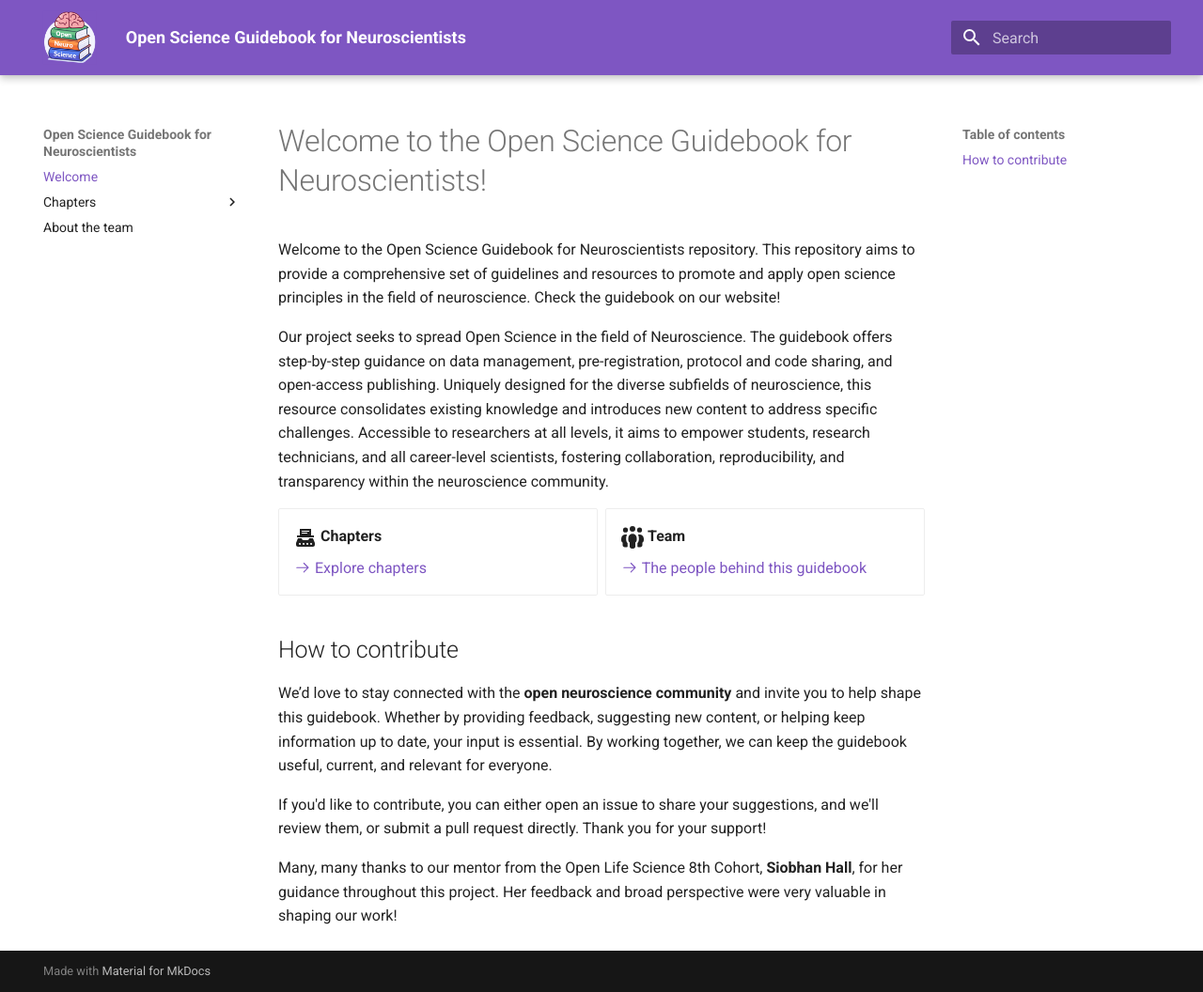
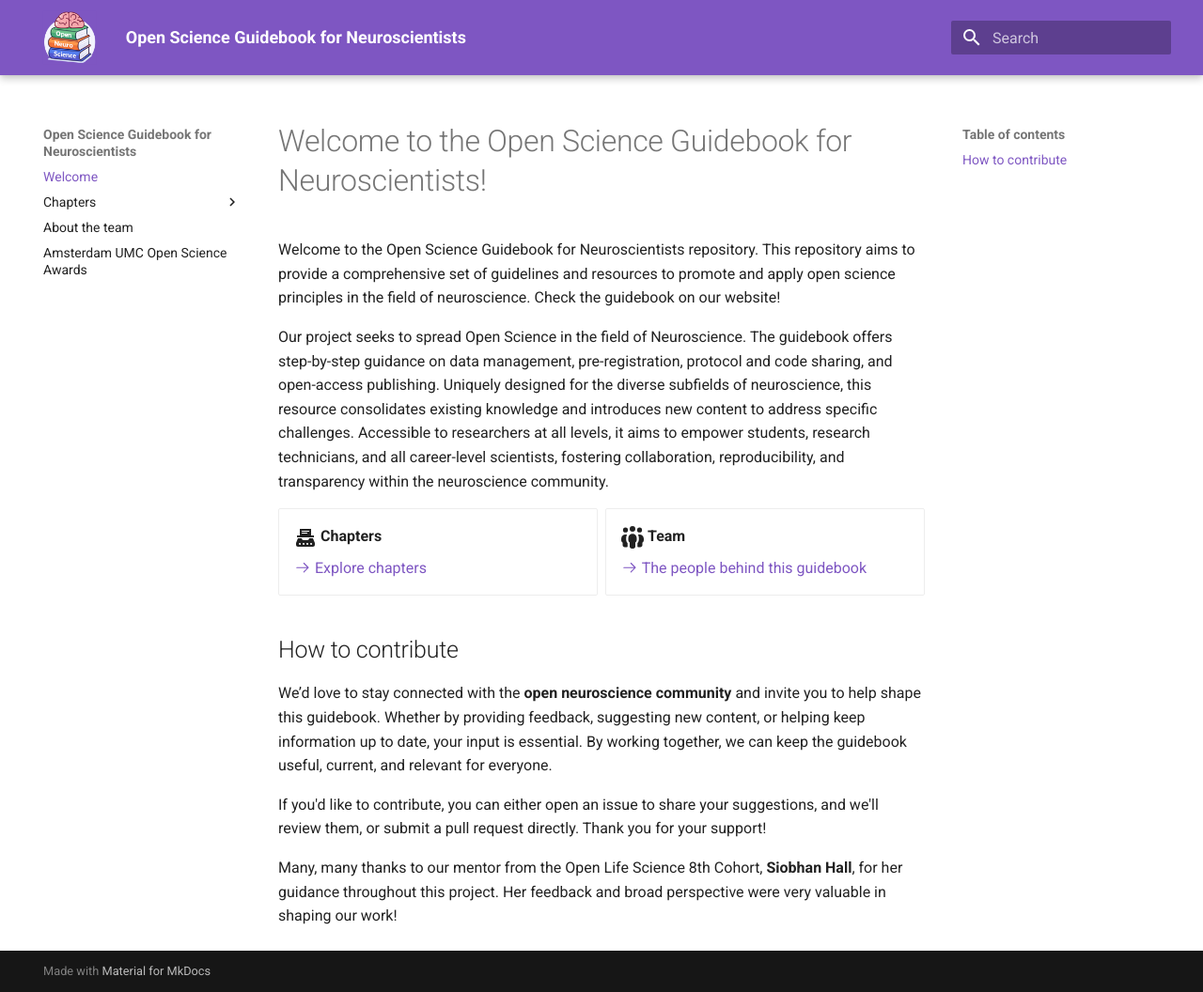
Before and after one commit to ANW-Open-Science/Open-Science-Guidebook-for-Neuroscientists, an MkDocs documentation site: the page built from docs/index.md, in a window 1280 px wide and 1056 px high. Shown: the whole window at 94% size. Built offline with MkDocs 1.6.1 and Material for MkDocs 9.7.7, drawn with Linux system fonts in a browser that asks for light colours.

Commit message:
Update mkdocs.yml

```diff
--- a/mkdocs.yml
+++ b/mkdocs.yml
@@ -26,6 +26,8 @@ nav:
 
   - About the team: working_group/team.md
 
+  - Amsterdam UMC Open Science Awards: awards/aumc_awards.md
+
 markdown_extensions:
   - attr_list
   - md_in_html
```
